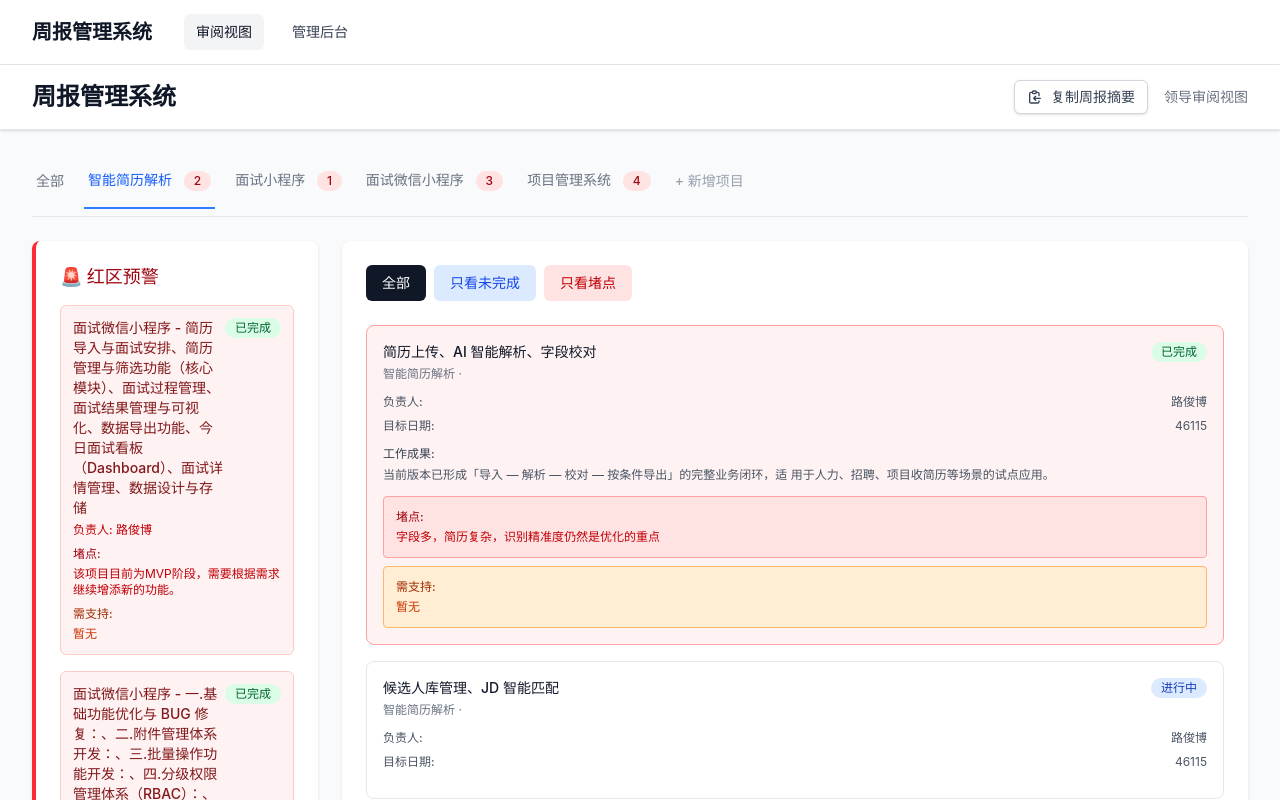
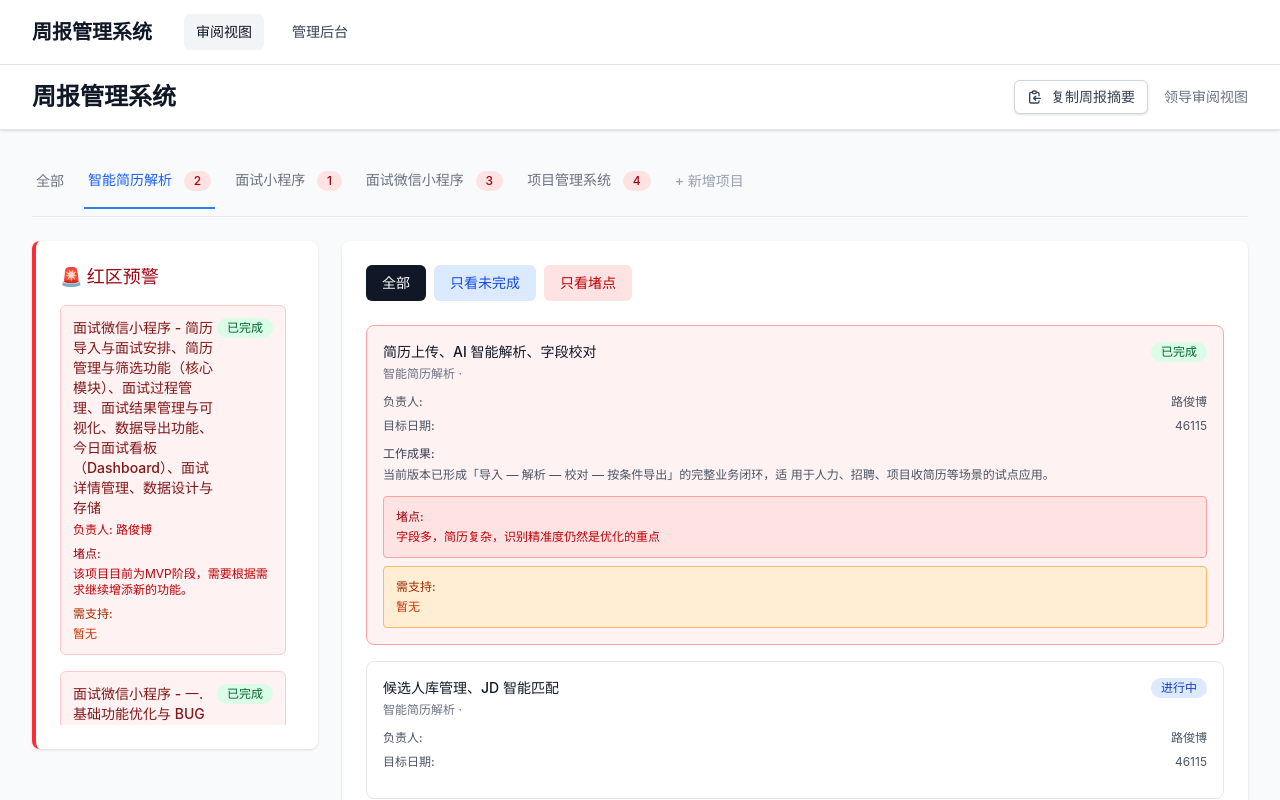
Before and after one commit to Powerlu/weekly-report-portal, a Vue app: page / in a window 1280 px wide. Shown: the top 800 px of the page. Built offline with nearby package versions, Linux system fonts and the light colour scheme.

Commit message:
Fix: add max-height and scrollbar to BlockerAlert red zone panel

```diff
--- a/src/components/BlockerAlert.vue
+++ b/src/components/BlockerAlert.vue
@@ -9,7 +9,7 @@
         <p class="text-sm text-gray-500">暂无堵点或需协调事项</p>
       </div>
 
-      <div v-else class="space-y-4">
+      <div v-else class="space-y-4 max-h-[420px] overflow-y-auto pr-2 custom-scrollbar">
         <div
           v-for="(task, index) in blockedTasks"
           :key="index"
@@ -67,3 +67,16 @@ const getStatusClass = (status) => {
   return statusMap[status] || 'bg-gray-100 text-gray-800'
 }
 </script>
+
+<style scoped>
+.custom-scrollbar::-webkit-scrollbar {
+  width: 5px;
+}
+.custom-scrollbar::-webkit-scrollbar-thumb {
+  background-color: #fca5a5;
+  border-radius: 3px;
+}
+.custom-scrollbar::-webkit-scrollbar-track {
+  background: #fef2f2;
+}
+</style>
```
